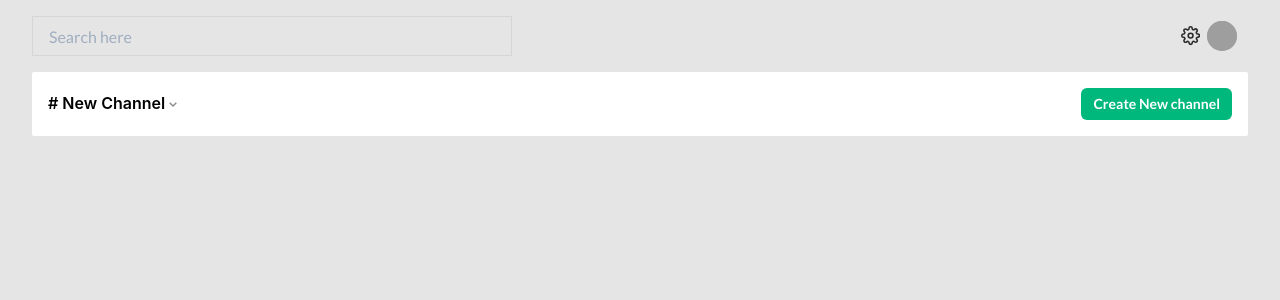
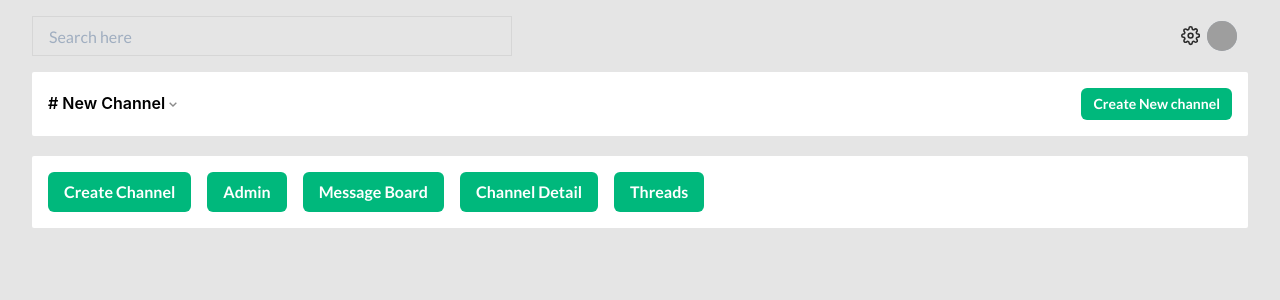
Before and after one commit to zurichat/zc_plugin_channels, a React (Create React App) app in the folder frontend/: page / in a window 1280 px wide. Shown: the top 300 px of the page. Built offline with nearby package versions, Linux system fonts and the light colour scheme; no server answers; grey boxes are pictures that could not be loaded.

Commit message:
added the button to temporarily navigate routes

```diff
--- a/frontend/src/components/home/Home.jsx
+++ b/frontend/src/components/home/Home.jsx
@@ -1,42 +1,42 @@
-import React, { useEffect } from 'react'
-import { Box } from '@chakra-ui/layout'
-import appActions from '../../redux/actions/app'
-import { bindActionCreators } from 'redux'
-import { useDispatch, useSelector } from 'react-redux'
-import { Heading } from '@chakra-ui/react'
-import { BiBox, BiChevronDown } from 'react-icons/bi'
-import { Flex, Spacer } from '@chakra-ui/react'
-import CreateChannelModal from '../createChannel/createChannelModal'
-import TopSearch from '../createChannel/TopSearch'
-
+import React, { useEffect } from "react";
+import { Box, Stack, Text } from "@chakra-ui/layout";
+import appActions from "../../redux/actions/app";
+import { bindActionCreators } from "redux";
+import { useDispatch, useSelector } from "react-redux";
+import { Heading } from "@chakra-ui/react";
+import { BiBox, BiChevronDown } from "react-icons/bi";
+import { Flex, Spacer, Button } from "@chakra-ui/react";
+import CreateChannelModal from "../createChannel/createChannelModal";
+import TopSearch from "../createChannel/TopSearch";
+import { Link } from "react-router-dom";
 
 const Home = () => {
   // STEP FIVE (Extract redux function)
-  const dispatch = useDispatch()
-  const { _getUsers } = bindActionCreators(appActions, dispatch)
+  const dispatch = useDispatch();
+  const { _getUsers } = bindActionCreators(appActions, dispatch);
 
   // STEP EIGHT (Extract redux state)
-  const { users } = useSelector(state => state.appReducer)
-  console.log(users)
+  const { users } = useSelector((state) => state.appReducer);
+  console.log(users);
 
   // STEP SIX
   const loadData = async () => {
-    await _getUsers()
-  }
+    await _getUsers();
+  };
 
   // STEP SEVEN
   useEffect(() => {
-    loadData()
-  }, [])
+    loadData();
+  }, []);
 
   return (
-    <Box width='100%' height='100vh' bg='#E5E5E5' pt={4}>
-      <Box  width="95%" ml={8} >
-        <TopSearch/>
+    <Box width="100%" height="100vh" bg="#E5E5E5" pt={4}>
+      <Box width="95%" ml={8}>
+        <TopSearch />
       </Box>
-      <Box bg='white' w='95%' p={4} color='black' ml='8' borderRadius='2px'>
-        <Flex cursor='pointer' alignItems='center'>
-          <Heading as='h5' size='sm' fontWeight='semibold'>
+      <Box bg="white" w="95%" p={4} color="black" ml="8" borderRadius="2px">
+        <Flex cursor="pointer" alignItems="center">
+          <Heading as="h5" size="sm" fontWeight="semibold">
             # New Channel
           </Heading>
           <BiChevronDown />
@@ -44,14 +44,31 @@ const Home = () => {
           <CreateChannelModal />
           <organisationMembersList />
         </Flex>
+      </Box>{" "}
+      <Box bg="white" mt="20px" w="95%" p={4} color="black" ml="8" borderRadius="2px">
+        <Stack direction="row" spacing={4} align="center">
+          <Button colorScheme="teal" bg="#00b87c" variant="solid">
+            <Link to="/create-channel">Create Channel</Link>
+          </Button>
+          <Button colorScheme="teal" bg="#00b87c" variant="solid">
+            <Link to="/admin">Admin</Link>
+          </Button>
+          <Button colorScheme="teal" bg="#00b87c" variant="solid">
+            <Link to="/message-board">Message Board</Link>
+          </Button>
+          <Button colorScheme="teal" bg="#00b87c" variant="solid">
+            <Link to="/channel-detail">Channel Detail</Link>
+          </Button>
+          {/* <Button colorScheme="teal" variant="solid">
+            <Link to="/user-profile"> User Profile</Link>
+          </Button> */}
+          <Button colorScheme="teal" bg="#00b87c" variant="solid">
+            <Link to="/thread"> Threads</Link>
+          </Button>
+        </Stack>
       </Box>
     </Box>
+  );
+};
 
-
-
-
-
-  )
-}
-
-export default Home
+export default Home;
```
